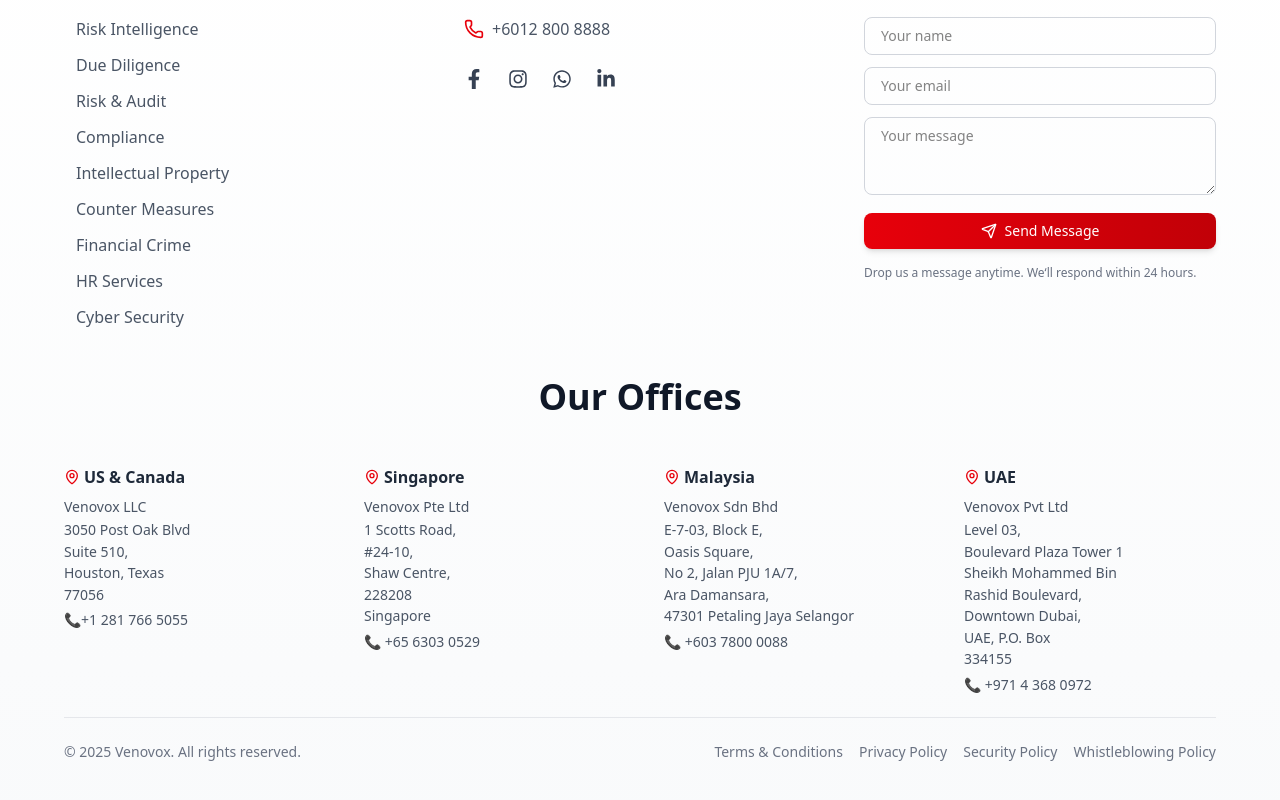
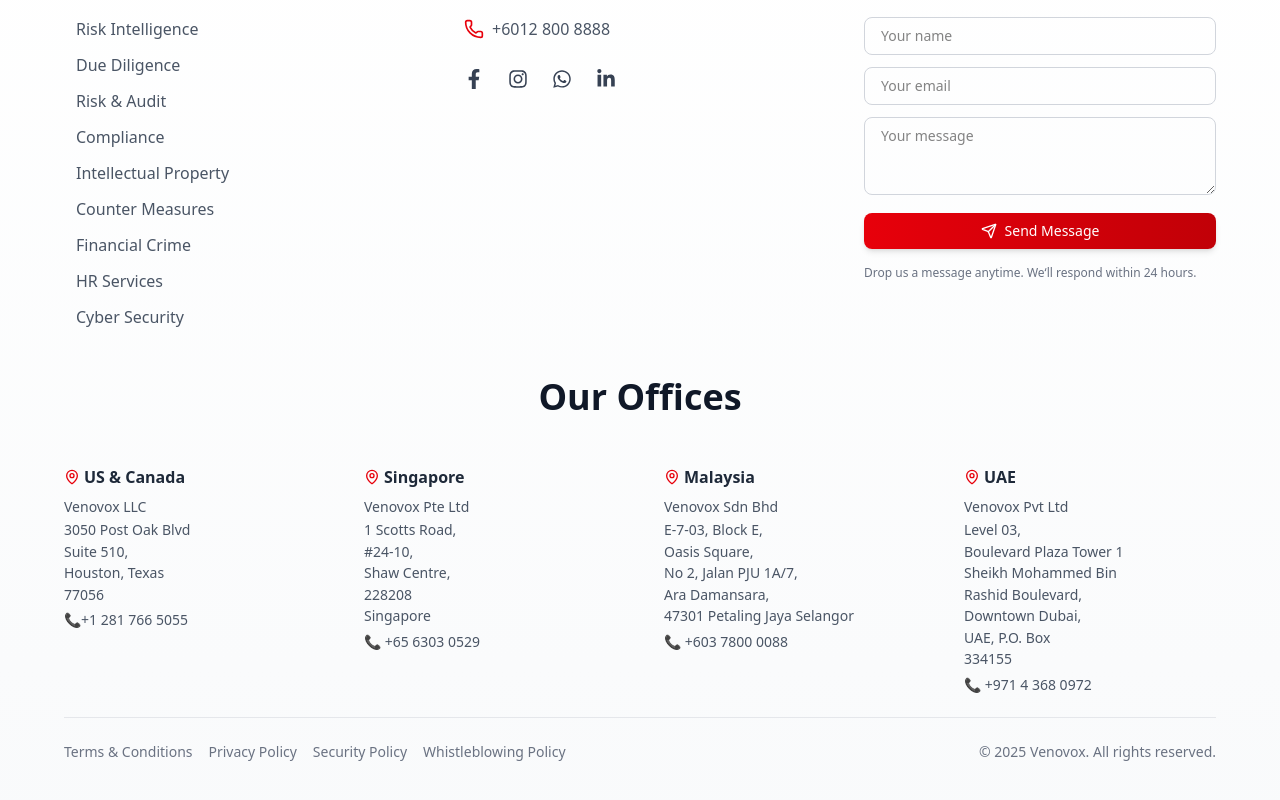
Before and after one commit to priyaclove/venovoox, a Next.js app: page / in a window 1280 px wide. Shown: the part 3758-4558 px from the top of the page. Built offline with nearby package versions, Linux system fonts and the light colour scheme.

Commit message:
Implement code changes to enhance functionality and improve performance

```diff
--- a/next.config.ts
+++ b/next.config.ts
@@ -1,7 +1,7 @@
 import type { NextConfig } from "next";
 
 const nextConfig: NextConfig = {
-  //   output: "export",
+  // output: "export",
 };
 
 export default nextConfig;
--- a/src/components/common/footer.tsx
+++ b/src/components/common/footer.tsx
@@ -346,15 +346,16 @@
           </div>
 
           {/* Footer Bottom */}
-          <div className="flex flex-wrap justify-between items-center border-t border-gray-200 pt-6 text-sm text-gray-500">
-            <p>© {new Date().getFullYear()} Venovox. All rights reserved.</p>
-            <div className="flex flex-wrap gap-4">
+          <div className="flex flex-col md:flex-row md:justify-between items-center border-t border-gray-200 pt-6 text-sm text-gray-500 gap-4 md:gap-0 text-center md:text-left">
+            <div className="flex flex-wrap justify-center md:justify-start gap-4">
               <a href="/privacy/term-and-conditions" className="hover:underline">Terms & Conditions</a>
               <a href="/privacy/privacy-policy" className="hover:underline">Privacy Policy</a>
               <a href="/privacy/security-policy" className="hover:underline">Security Policy</a>
               <a href="/privacy/whistleblowing-policy" className="hover:underline">Whistleblowing Policy</a>
             </div>
+            <p className="mt-2 md:mt-0">© {new Date().getFullYear()} Venovox. All rights reserved.</p>
           </div>
+
 
 
         </div>
```
Also changed, not shown: 1 other file (tests, documents, lock files or other folders).
